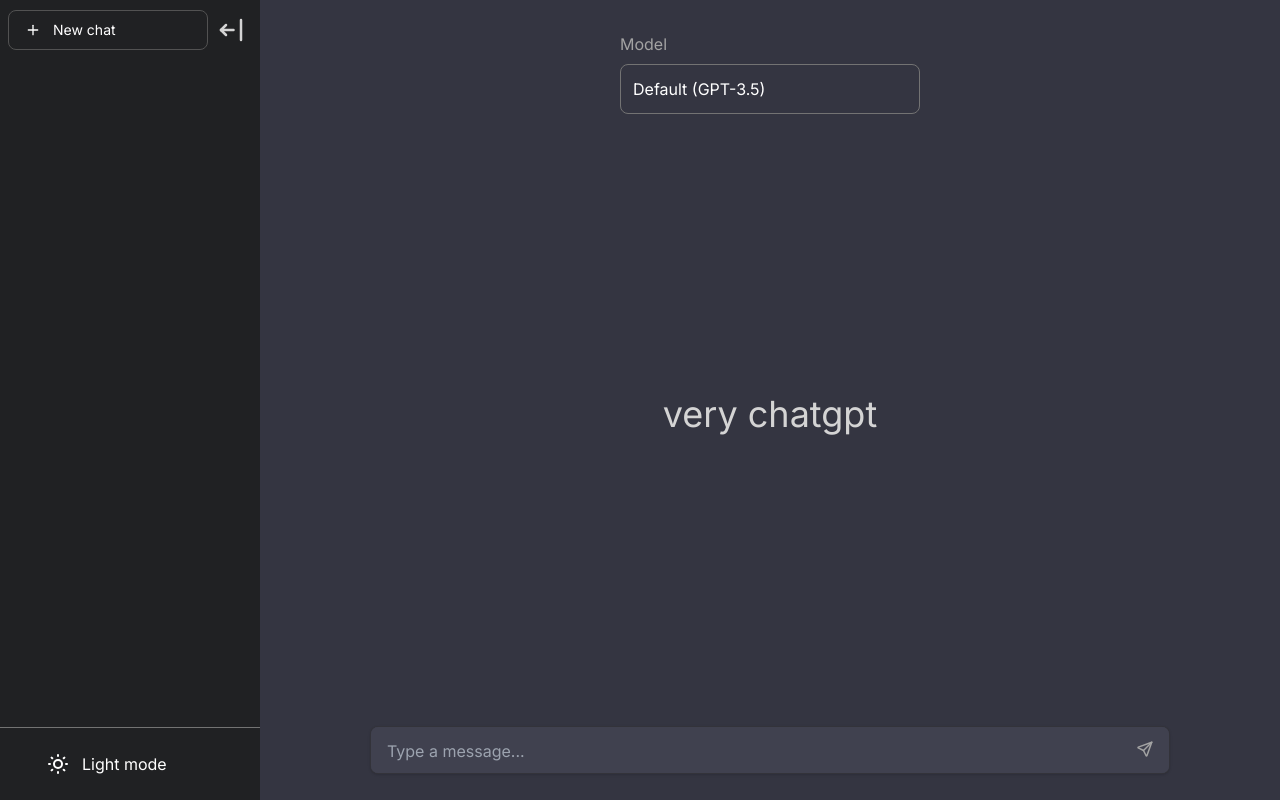
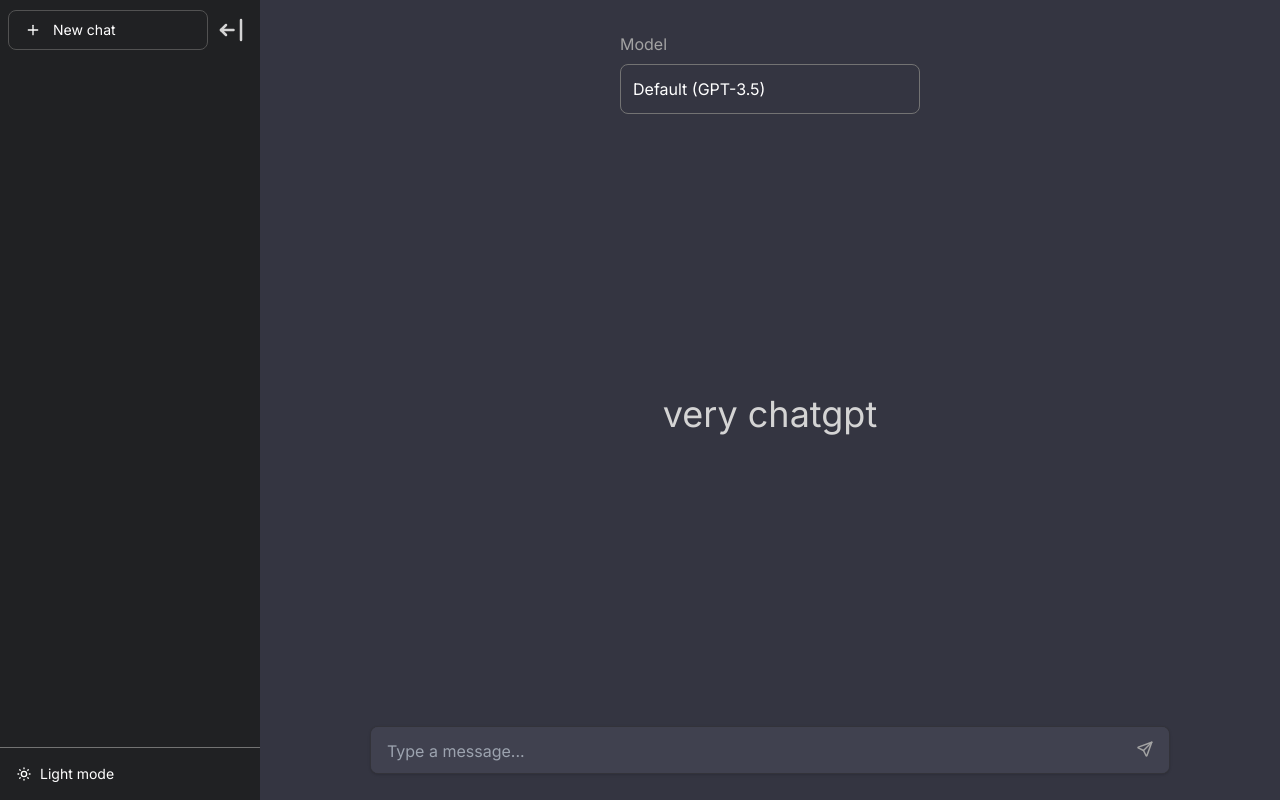
Before and after one commit to rossman22590/chatgpt-2, a Next.js app: page / in a window 1280 px wide. Built offline with nearby package versions, Linux system fonts and the light colour scheme.

Commit message:
feat: add `messageIsStreaming` prop to `Chat` component to prevent multiple messages from sending

```diff
--- a/components/Chat/Chat.tsx
+++ b/components/Chat/Chat.tsx
@@ -8,13 +8,13 @@
 interface Props {
   model: OpenAIModel;
   messages: Message[];
+  messageIsStreaming: boolean,
   loading: boolean;
   lightMode: "light" | "dark";
   onSend: (message: Message) => void;
   onSelect: (model: OpenAIModel) => void;
 }
-
-export const Chat: FC<Props> = ({ model, messages, loading, lightMode, onSend, onSelect }) => {
+export const Chat: FC<Props> = ({ model, messages, messageIsStreaming, loading, lightMode, onSend, onSelect }) => {
   const messagesEndRef = useRef<HTMLDivElement>(null);
 
   const scrollToBottom = () => {
@@ -57,7 +57,7 @@
       </div>
 
       <div className="h-[80px] sm:h-[140px] w-[340px] sm:w-[400px] md:w-[500px] lg:w-[700px] xl:w-[800px] mx-auto">
-        <ChatInput onSend={onSend} />
+        <ChatInput messageIsStreaming={messageIsStreaming} onSend={onSend} />
       </div>
     </div>
   );
--- a/components/Chat/ChatInput.tsx
+++ b/components/Chat/ChatInput.tsx
@@ -3,10 +3,11 @@
 import { FC, KeyboardEvent, useEffect, useRef, useState } from "react";
 
 interface Props {
+  messageIsStreaming: boolean,
   onSend: (message: Message) => void;
 }
 
-export const ChatInput: FC<Props> = ({ onSend }) => {
+export const ChatInput: FC<Props> = ({ onSend, messageIsStreaming }) => {
   const [content, setContent] = useState<string>();
   const [isTyping, setIsTyping] = useState<boolean>(false);
 
@@ -23,6 +24,10 @@
   };
 
   const handleSend = () => {
+    if (messageIsStreaming) {
+      return;
+    }
+
     if (!content) {
       alert("Please enter a message");
       return;
--- a/components/Sidebar/SidebarButton.tsx
+++ b/components/Sidebar/SidebarButton.tsx
@@ -9,10 +9,10 @@
 export const SidebarButton: FC<Props> = ({ text, icon, onClick }) => {
     return (
         <div
-            className="flex hover:bg-[#343541] py-2 px-4 rounded-md cursor-pointer w-[200px] items-center"
+            className="flex hover:bg-[#343541] py-2 px-2 rounded-md cursor-pointer w-full items-center"
             onClick={onClick}
         >
-            <div className="mr-3">{icon}</div>
+            <div className="mr-2">{icon}</div>
             <div>{text}</div>
         </div>
     );
--- a/components/Sidebar/SidebarSettings.tsx
+++ b/components/Sidebar/SidebarSettings.tsx
@@ -1,4 +1,4 @@
-import { IconMoon, IconSun } from "@tabler/icons-react";
+import { IconMoon, IconSun, IconTrash } from "@tabler/icons-react";
 import { FC } from "react";
 import { SidebarButton } from "./SidebarButton";
 
@@ -9,10 +9,10 @@
 
 export const SidebarSettings: FC<Props> = ({ lightMode, onToggleLightMode }) => {
     return (
-        <div className="flex flex-col items-center border-t border-neutral-500 py-4">
+        <div className="flex flex-col items-center border-t border-neutral-500 p-2 text-sm">
             <SidebarButton
                 text={lightMode === "light" ? "Dark mode" : "Light mode"}
-                icon={lightMode === "light" ? <IconMoon /> : <IconSun />}
+                icon={lightMode === "light" ? <IconMoon size={16} /> : <IconSun size={16} />}
                 onClick={() => onToggleLightMode(lightMode === "light" ? "dark" : "light")}
             />
         </div>
--- a/pages/index.tsx
+++ b/pages/index.tsx
@@ -11,7 +11,7 @@
   const [loading, setLoading] = useState<boolean>(false);
   const [model, setModel] = useState<OpenAIModel>(OpenAIModel.GPT_3_5);
   const [lightMode, setLightMode] = useState<"dark" | "light">("dark");
-  const [disabled, setDisabled] = useState<boolean>(false);
+  const [messageIsStreaming, setmessageIsStreaming] = useState<boolean>(false);
   const [showSidebar, setShowSidebar] = useState<boolean>(true);
 
   const handleSend = async (message: Message) => {
@@ -23,7 +23,7 @@
 
       setSelectedConversation(updatedConversation);
       setLoading(true);
-      setDisabled(true);
+      setmessageIsStreaming(true);
 
       const response = await fetch("/api/chat", {
         method: "POST",
@@ -111,7 +111,7 @@
 
       localStorage.setItem("conversationHistory", JSON.stringify(updatedConversations));
 
-      setDisabled(false);
+      setmessageIsStreaming(false);
     }
   };
 
@@ -230,7 +230,7 @@
         <div className={`flex h-screen text-white ${lightMode}`}>
           {showSidebar ? (
             <Sidebar
-              loading={disabled}
+              loading={messageIsStreaming}
               conversations={conversations}
               lightMode={lightMode}
               selectedConversation={selectedConversation}
@@ -250,6 +250,7 @@
           )}
 
           <Chat
+            messageIsStreaming={messageIsStreaming}
             model={model}
             messages={selectedConversation.messages}
             loading={loading}
```
